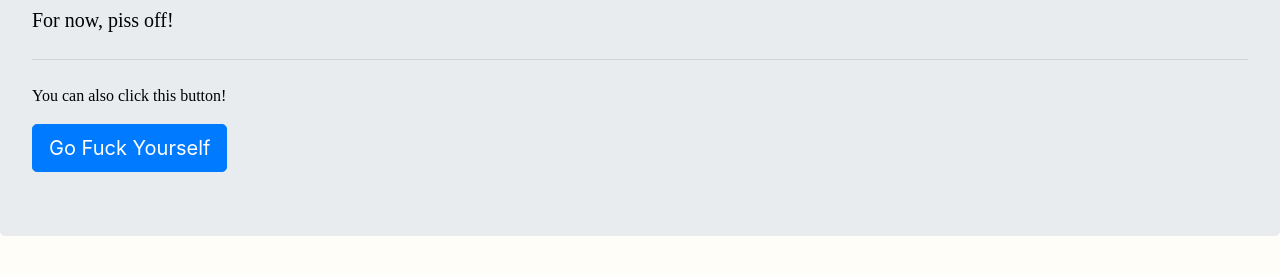
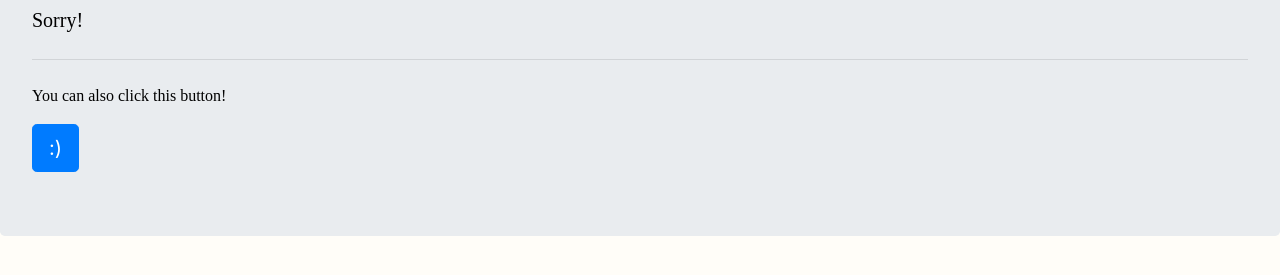
Before and after one commit to claymaks/progblog, a plain HTML site: page index.html in a window 1280 px wide. Shown: the part 203-478 px from the top of the page. Drawn offline with nearby package versions, Linux system fonts and the light colour scheme.

Commit message:
Clean
Cleaned things up.

```diff
--- a/index.html
+++ b/index.html
@@ -62,10 +62,10 @@
 
     <div class="jumbotron">
       <h1 class="display-4">This Website is Still Under Construction!</h1>
-      <p class="lead">For now, piss off!</p>
+      <p class="lead">Sorry!</p>
       <hr class="my-4">
       <p>You can also click this button!</p>
-      <a class="btn btn-primary btn-lg" href="#" role="button">Go Fuck Yourself</a>
+      <a class="btn btn-primary btn-lg" href="#" role="button">:)</a>
     </div>
 
 
```
